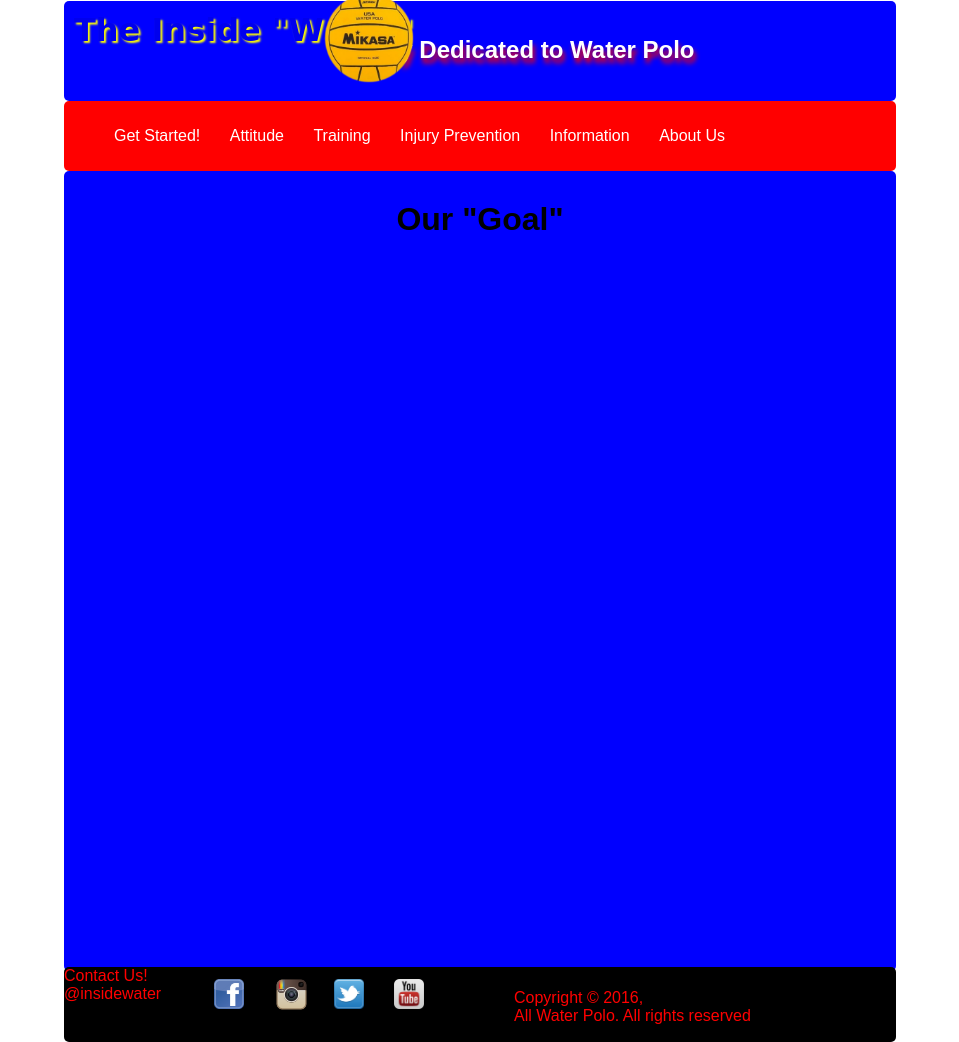
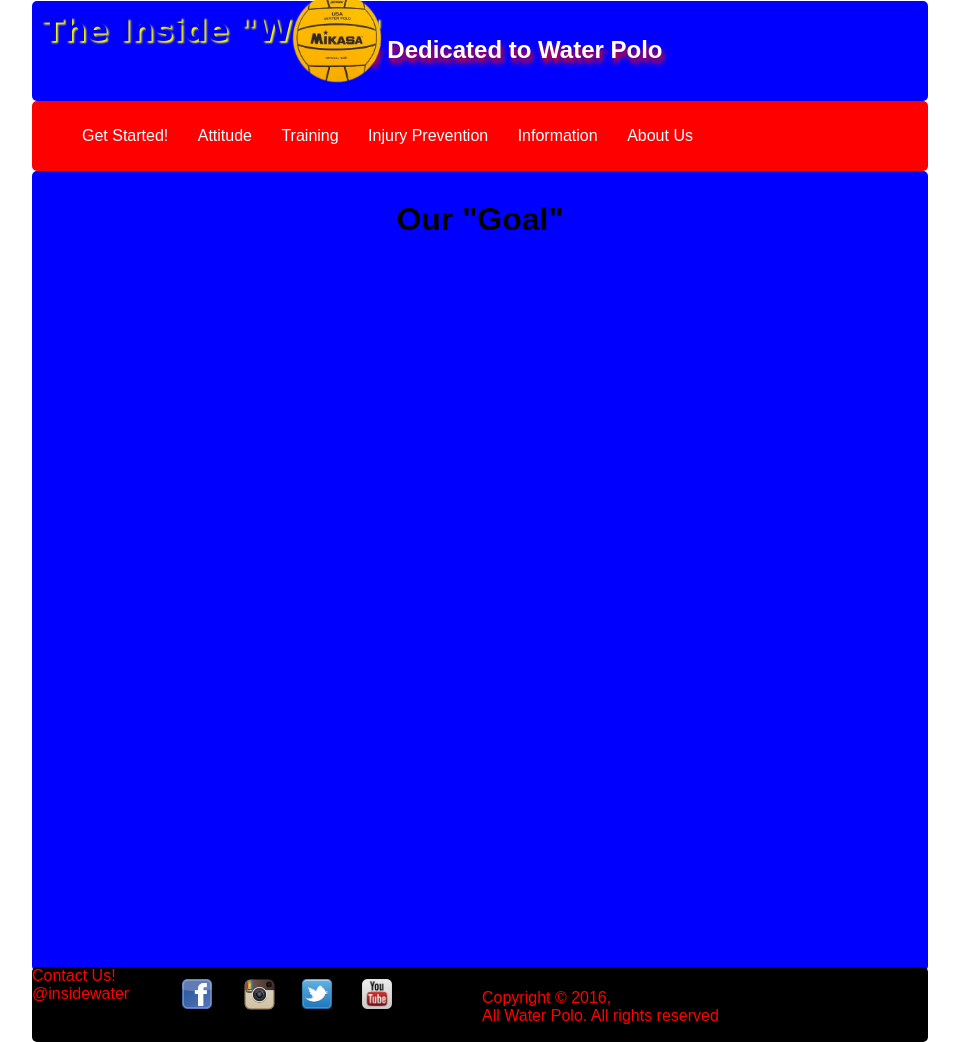
Before and after one commit to sbswim/AllWaterPolo, a PHP site: page /index.php in a window 1280 px wide. Shown: the whole page, without its empty margins (160-1119 px from the left). Run offline with PHP 8.4, Linux system fonts and the light colour scheme.

Commit message:
Minor CSS Changes

```diff
--- a/css/styles.css
+++ b/css/styles.css
@@ -13,7 +13,7 @@ body {
 .wrapper {
    margin: auto;
    margin-top: -20px;
-   width: 65%;
+   width: 70%;
    height: 100%;
 }
 
@@ -67,7 +67,7 @@ h2{
    height: 50px;
    background-color: red;
    padding: 10px;
-   border-radius: 5px
+   border-radius: 5px;
 }
 
 .navbar ul li {
@@ -81,6 +81,7 @@ h2{
    color: white;
    padding-top: 25px;
    padding-bottom: 25px;
+   position: relative;
 }
 .navbar li a:hover {
    background-color: #e95e5e;
```
